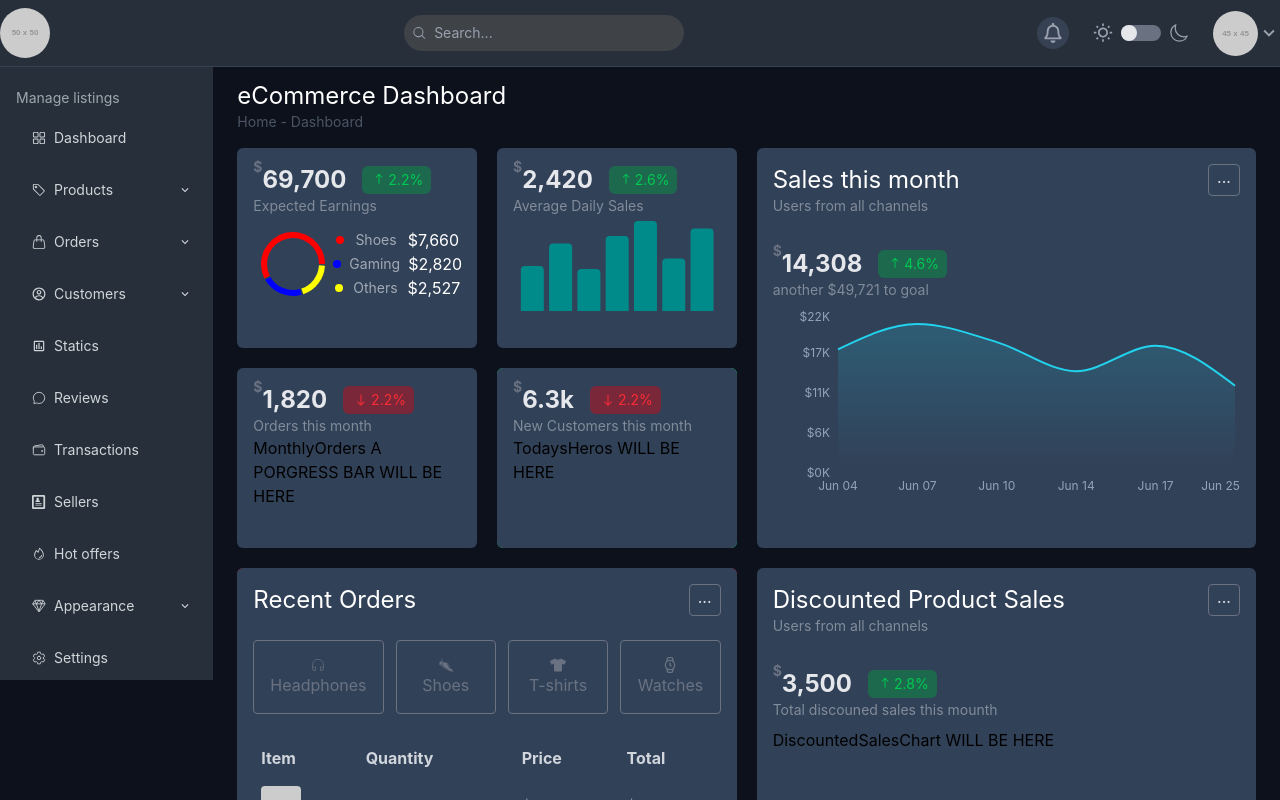
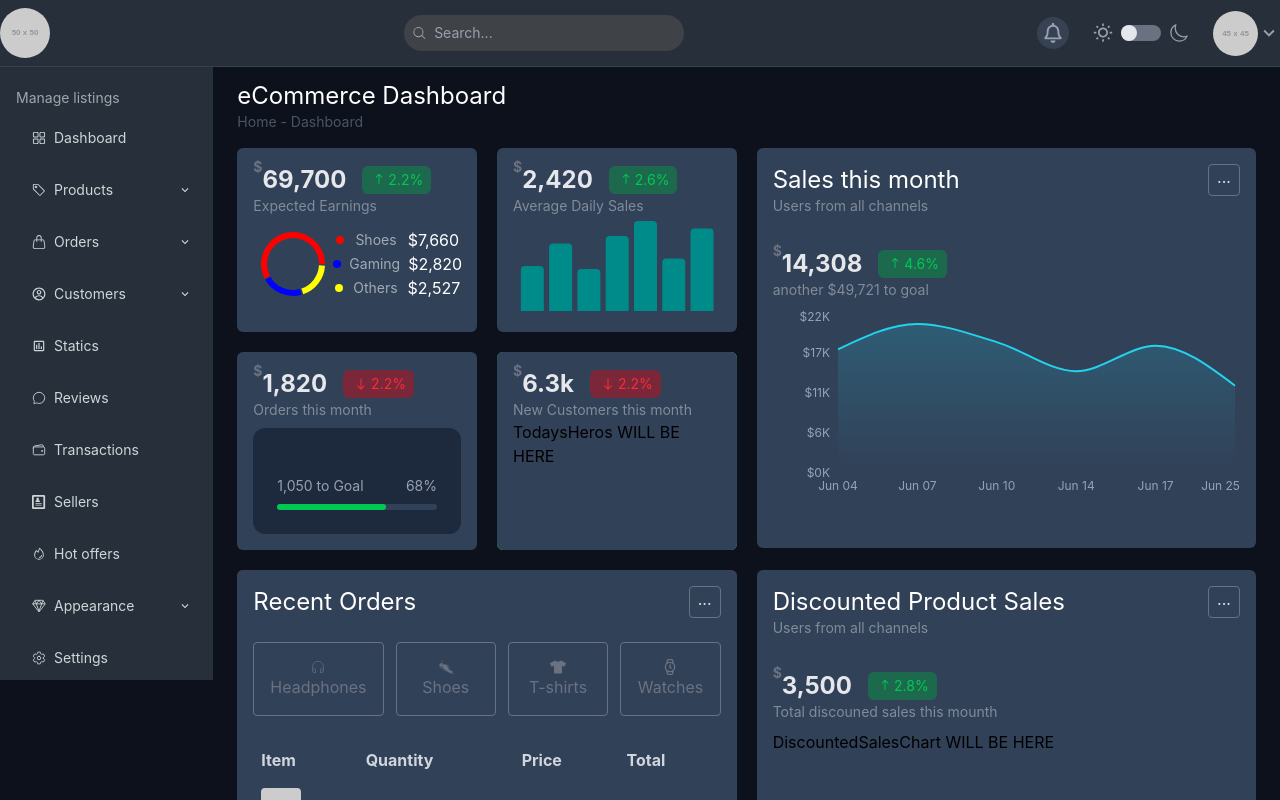
Before and after one commit to nimanek/dashboard, a React (Vite) app: page / in a window 1280 px wide. Shown: the top 800 px of the page. Built offline with nearby package versions, Linux system fonts and the light colour scheme.

Commit message:
made the MonthlyOrderChart comp dynamic

```diff
--- a/src/components/Mainside.tsx
+++ b/src/components/Mainside.tsx
@@ -6,7 +6,7 @@ import { StatCard } from "./StatCard";
 import { DailySalesChart } from "./statCardDownData/DailySales";
 import { DiscountedSalesChart } from "./statCardDownData/DiscountedSalesChart";
 import { EarningsBreakdown } from "./statCardDownData/EarningsBreakdown";
-import { MonthlyOrders } from "./statCardDownData/MonthlyOrders";
+import { MonthlyOrdersChart } from "./statCardDownData/MonthlyOrdersChart";
 import { MonthlySalesChart } from "./statCardDownData/MonthlySalesChart";
 import { TodaysHeros } from "./statCardDownData/TodaysHeros";
 
@@ -59,7 +59,7 @@ export const Mainside = () => {
                             change={2.2}
                             isPositive={false}
                         >
-                            <MonthlyOrders />
+                            <MonthlyOrdersChart percentage={68} toGoal={1050}/>
                         </StatCard>
                     </div>
                     <div className="bg-green-400 col-start-3 col-end-5 row-start-10 row-end-20 rounded-md">
--- a/src/components/statCardDownData/MonthlyOrders.tsx
+++ /dev/null
@@ -1,7 +0,0 @@
-import React from 'react'
-
-export const MonthlyOrders = () => {
-  return (
-    <div>MonthlyOrders A PORGRESS BAR WILL BE HERE</div>
-  )
-}
--- /dev/null
+++ b/src/components/statCardDownData/MonthlyOrdersChart.tsx
@@ -0,0 +1,22 @@
+import formatNumber from "../../../formatNumber";
+
+export const MonthlyOrdersChart = ({ toGoal, percentage }) => {
+    return (
+        <div className="bg-slate-800 rounded-xl p-6 mt-2">
+            <div className="mt-6">
+                <div className="flex justify-between text-sm text-gray-400 mb-2">
+                    <span>{formatNumber(toGoal)} to Goal</span>
+                    <span>{percentage}%</span>
+                </div>
+                {/* track */}
+                <div className="w-full bg-slate-700 rounded-full h-1.5">
+                    {/* thumb */}
+                    <div
+                        className="bg-green-500 h-1.5 rounded-full transition-all duration-500"
+                        style={{ width: `${percentage}%` }}
+                    ></div>
+                </div>
+            </div>
+        </div>
+    );
+};
```
